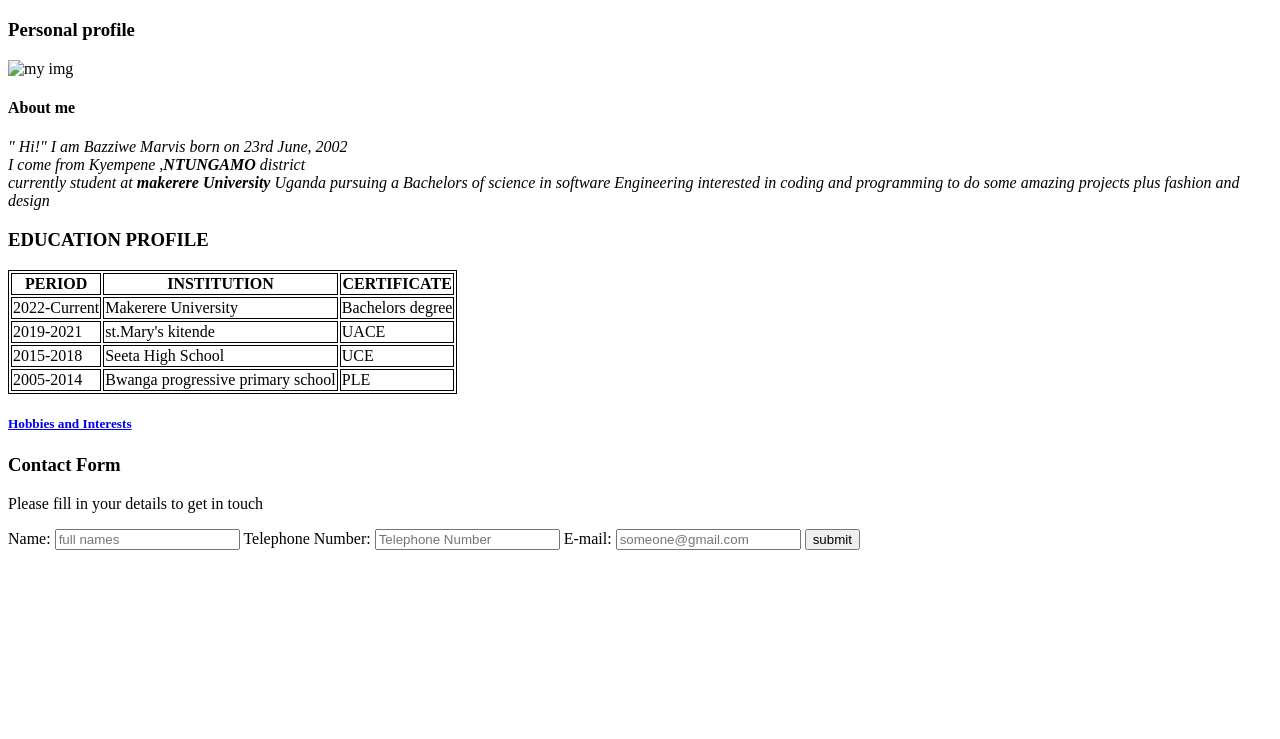
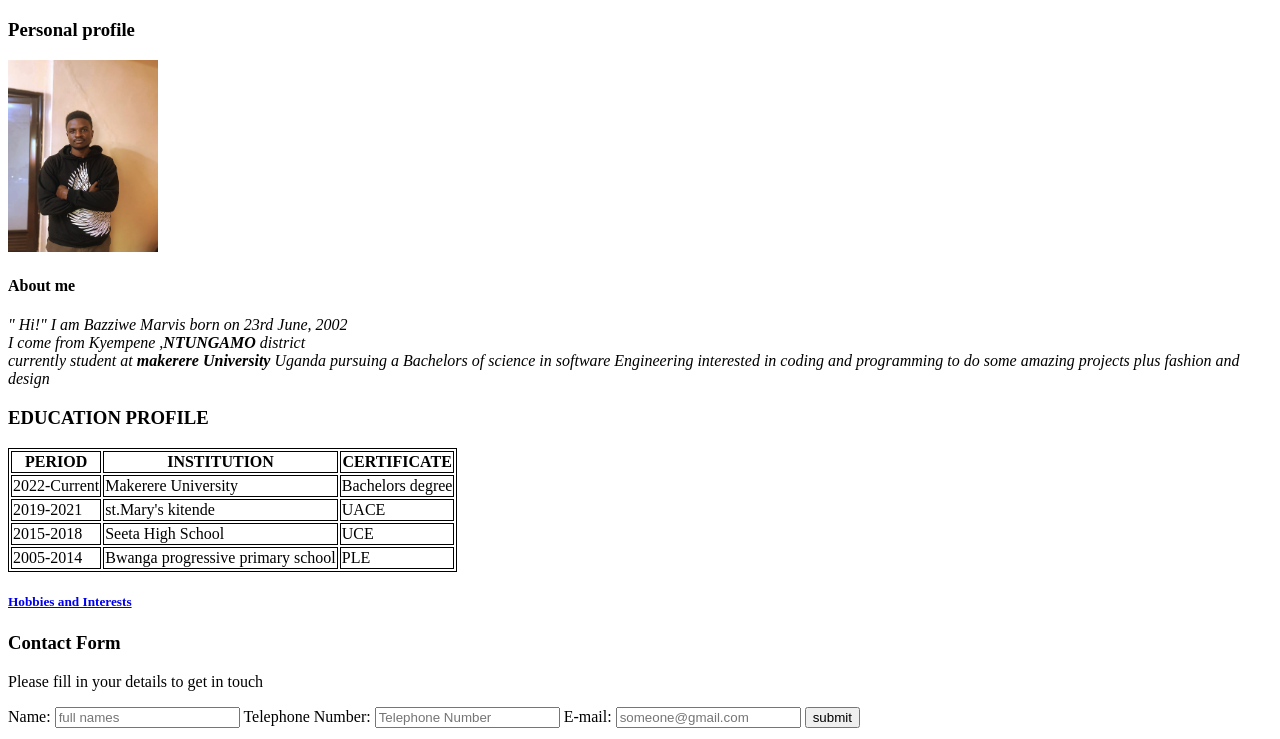
Before and after one commit to BazMa1/firstwebsite, a plain HTML site: page personalwebsite.html in a window 1280 px wide. Shown: the part 61-800 px from the top of the page. Drawn offline with Linux system fonts and the light colour scheme; the site is published under a folder, as on GitHub Pages, so addresses that start at the root find nothing.

Commit message:
Update personalwebsite.html

```diff
--- a/personalwebsite.html
+++ b/personalwebsite.html
@@ -19,7 +19,7 @@
       <h1>BAZZIWE MARVIS</h1>
       <h3>Personal profile</h3>
       <!-- MY IMAGE-->
-      <img src="/images/Bazziwe.jpg" alt="my img" width="150" height="192" />
+      <img src="images/Bazziwe.jpg" alt="my img" width="150" height="192" />
       <h4>About me</h4>
     </div>
 
```
